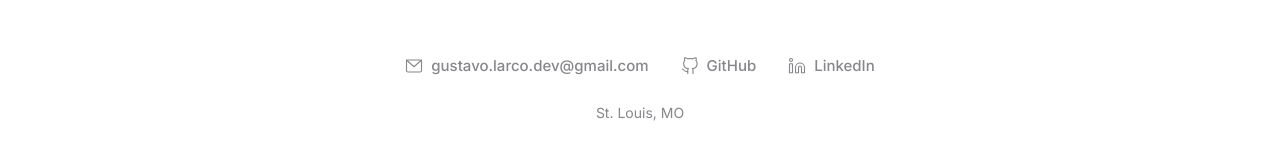
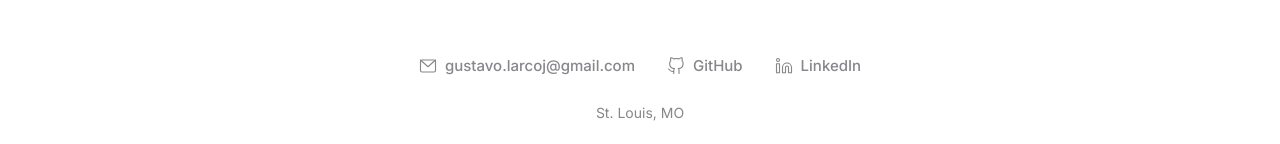
Before and after one commit to GustavoLarcoDev/GustavoLarcoDev.github.io, a plain HTML site: page index.html in a window 1280 px wide. Shown: the part 5141-5285 px from the top of the page. Drawn offline with Linux system fonts and the light colour scheme.

Commit message:
Fix: correct email address to gustavo.larcoj@gmail.com

```diff
--- a/index.html
+++ b/index.html
@@ -1012,9 +1012,9 @@ footer p {
       <h2 class="section-title" data-i18n="contact_title">Let's connect.</h2>
     </div>
     <div class="contact-links fade-in">
-      <a href="mailto:gustavo.larco.dev@gmail.com">
+      <a href="mailto:gustavo.larcoj@gmail.com">
         <svg viewBox="0 0 24 24"><rect x="2" y="4" width="20" height="16" rx="2"/><polyline points="22,4 12,13 2,4"/></svg>
-        gustavo.larco.dev@gmail.com
+        gustavo.larcoj@gmail.com
       </a>
       <a href="https://github.com/GustavoLarcoDev" target="_blank" rel="noopener">
         <svg viewBox="0 0 24 24"><path d="M9 19c-5 1.5-5-2.5-7-3m14 6v-3.87a3.37 3.37 0 0 0-.94-2.61c3.14-.35 6.44-1.54 6.44-7A5.44 5.44 0 0 0 20 4.77 5.07 5.07 0 0 0 19.91 1S18.73.65 16 2.48a13.38 13.38 0 0 0-7 0C6.27.65 5.09 1 5.09 1A5.07 5.07 0 0 0 5 4.77a5.44 5.44 0 0 0-1.5 3.78c0 5.42 3.3 6.61 6.44 7A3.37 3.37 0 0 0 9 18.13V22"/></svg>
```
